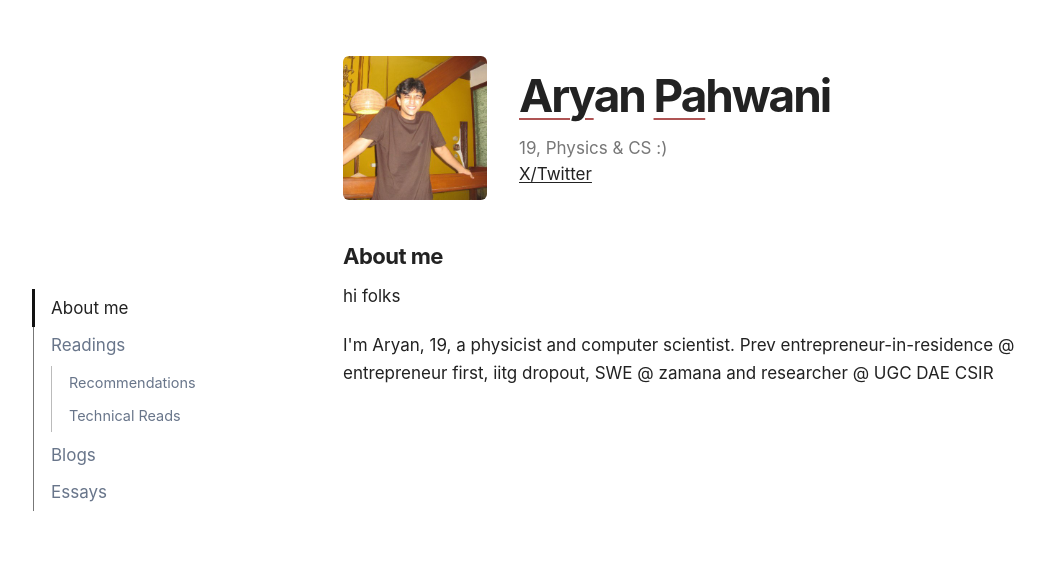
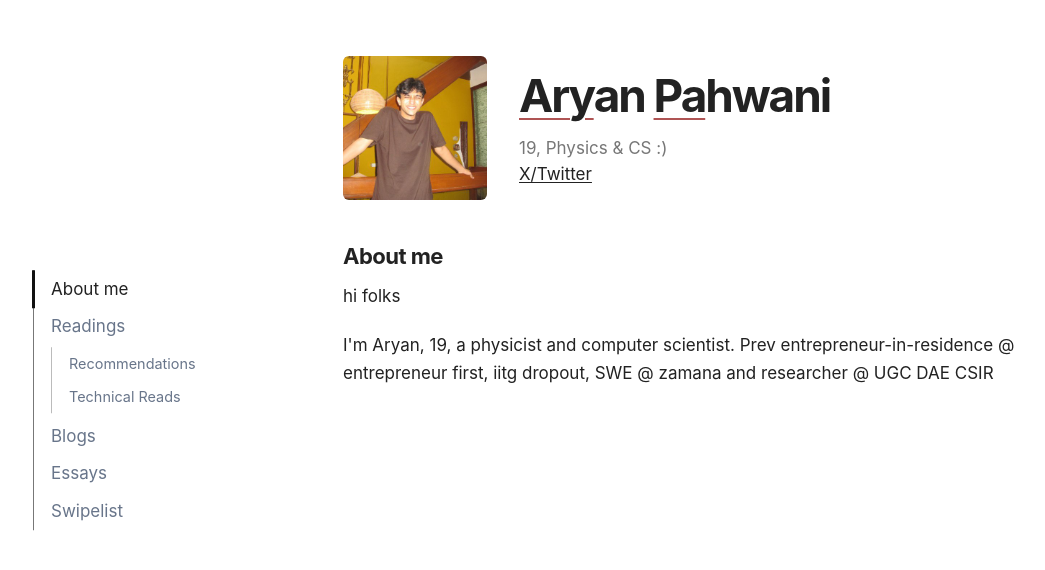
Before and after one commit to AdalricP/arypa.in, a PHP site: page / in a window 1280 px wide. Shown: the top 570 px of the page, without its empty margins (77-1122 px from the left). Run offline with PHP 8.4, Linux system fonts and the light colour scheme.

Commit message:
Add Swipelist link to sidebar
Co-Authored-By: Claude Opus 5.5 (1M context) <noreply@anthropic.com>

```diff
--- a/index.html
+++ b/index.html
@@ -8,7 +8,7 @@
   <title>Aryan Pahwani</title>
   <link rel="icon" href="profile.jpg" type="image/jpeg" />
   <link rel="apple-touch-icon" href="profile.jpg" />
-  <link rel="stylesheet" href="styles.css?v=2" />
+  <link rel="stylesheet" href="styles.css?v=3" />
   <script>
     window.MathJax = {
       tex: { inlineMath: [["$", "$"], ["\\(", "\\)"]], displayMath: [["$$", "$$"], ["\\[", "\\]"]] },
@@ -30,6 +30,7 @@
         </div>
         <button class="menu-button" type="button" data-tab="blogs" aria-selected="false">Blogs</button>
         <button class="menu-button" type="button" data-tab="essays" aria-selected="false">Essays</button>
+        <a class="menu-link" href="swipelist/">Swipelist</a>
       </nav>
     </aside>
     <main>
--- a/styles.css
+++ b/styles.css
@@ -5,8 +5,9 @@ body { margin: 0; padding: 56px 24px 80px; }
 .site-shell { position: relative; z-index: 1; width: min(100%, 1060px); margin: 0 auto; display: grid; grid-template-columns: 180px minmax(0, 720px); gap: clamp(48px, 8vw, 100px); justify-content: center; align-items: start; }
 .sidebar { position: fixed; top: 50vh; left: max(24px, calc(50% - 530px)); width: 180px; transform: translateY(-50%); }
 .section-menu { display: flex; flex-direction: column; align-items: stretch; gap: 0; border-left: 1px solid #777; }
-.menu-button, .sub-menu-button { position: relative; appearance: none; border: 0; padding: .28rem 0 .28rem 1rem; background: none; color: #68758a; font: inherit; font-size: 1rem; line-height: 1.65; cursor: pointer; text-align: left; }
-.menu-button:hover, .sub-menu-button:hover { color: #222; text-decoration: underline; }
+.menu-button, .sub-menu-button, .menu-link { position: relative; appearance: none; border: 0; padding: .28rem 0 .28rem 1rem; background: none; color: #68758a; font: inherit; font-size: 1rem; line-height: 1.65; cursor: pointer; text-align: left; }
+.menu-button:hover, .sub-menu-button:hover, .menu-link:hover { color: #222; text-decoration: underline; }
+.menu-link { text-decoration: none; }
 .sidebar-link:hover { color: #8a0303; text-decoration: underline; }
 .menu-button.is-active, .sub-menu-button.is-active { color: #222; }
 .menu-button.is-active::before, .sub-menu-button.is-active::before { content: ""; position: absolute; top: 0; bottom: 0; left: -2px; width: 3px; background: #111; }
```
